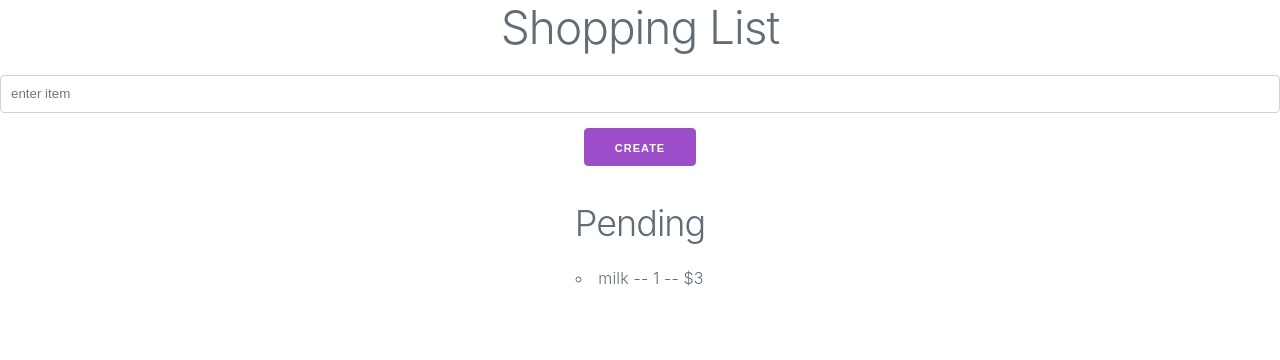
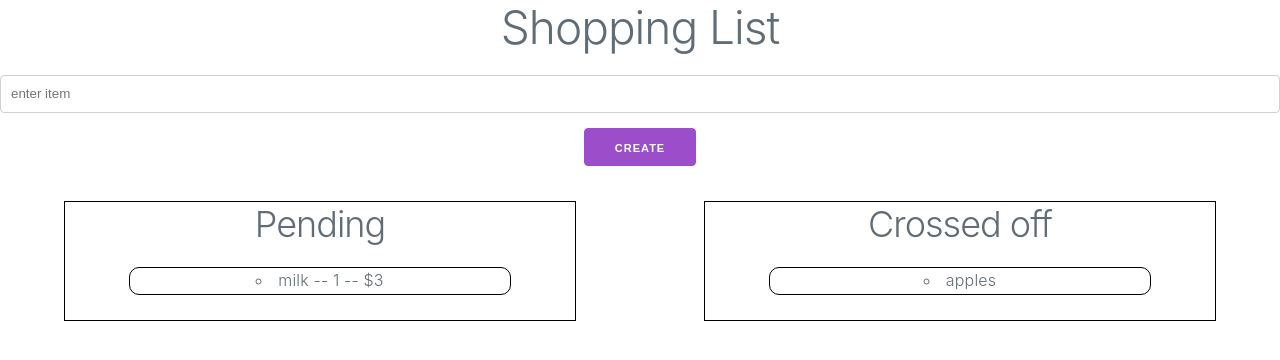
Before and after one commit to TJBos/Shopping_List_React, a React (Create React App) app: page / in a window 1280 px wide. Shown: the top 360 px of the page. Built offline with nearby package versions, Linux system fonts and the light colour scheme.

Commit message:
added crossed off list and a toggle function

```diff
--- a/src/App.css
+++ b/src/App.css
@@ -1,38 +1,22 @@
-.App {
+.app {
+  text-align: center;
+  margin: 0 auto;
+}
+
+.display {
+  display: flex;
+  justify-content: space-around;
+}
+
+.shopping-list {
+  border: 1px solid black;
+  width: 40%;
   text-align: center;
 }
 
-.App-logo {
-  height: 40vmin;
-  pointer-events: none;
+.list-item {
+  border: 1px solid black;
+  border-radius: 10px;
+  width: 75%;
+  margin: 0 auto;
 }
-
-@media (prefers-reduced-motion: no-preference) {
-  .App-logo {
-    animation: App-logo-spin infinite 20s linear;
-  }
-}
-
-.App-header {
-  background-color: #282c34;
-  min-height: 100vh;
-  display: flex;
-  flex-direction: column;
-  align-items: center;
-  justify-content: center;
-  font-size: calc(10px + 2vmin);
-  color: white;
-}
-
-.App-link {
-  color: #61dafb;
-}
-
-@keyframes App-logo-spin {
-  from {
-    transform: rotate(0deg);
-  }
-  to {
-    transform: rotate(360deg);
-  }
-}
--- a/src/App.js
+++ b/src/App.js
@@ -10,22 +10,49 @@ function App() {
     { name: "apples", qty: 2, price: 1, category: "fruit" },
   ]);
 
+  const toggleClick = (event) => {
+    let itemName = event.target.id;
+    let item =
+      shoppingItems.find((x) => x.name === itemName) ||
+      crossedItems.find((x) => x.name === itemName);
+    console.log(item);
+    if (shoppingItems.includes(item)) {
+      setCrossedItems([...crossedItems, item]);
+      setShoppingItems(shoppingItems.filter((x) => x !== item));
+    } else if (crossedItems.includes(item)) {
+      setShoppingItems([...shoppingItems, item]);
+      setCrossedItems(crossedItems.filter((x) => x !== item));
+    }
+  };
+
   return (
-    <div className="App">
+    <div className="app">
       <h1>Shopping List</h1>
       <CreateForm
         shoppingItems={shoppingItems}
         setShoppingItems={setShoppingItems}
       />
-      <div className="pending-items">
+      <div className="display">
+        <div className="shopping-list">
           <h2>Pending</h2>
           <ul>
             {shoppingItems.map((item) => (
-            <li>
+              <li className="list-item" id={item.name} onClick={toggleClick}>
                 {item.name} -- {item.qty} -- ${item.price}
               </li>
             ))}
           </ul>
+        </div>
+        <div className="shopping-list">
+          <h2>Crossed off</h2>
+          <ul>
+            {crossedItems.map((item) => (
+              <li className="list-item" id={item.name} onClick={toggleClick}>
+                {item.name}
+              </li>
+            ))}
+          </ul>
+        </div>
       </div>
     </div>
   );
```
Lines whose indentation alone changed are shown as unchanged.
